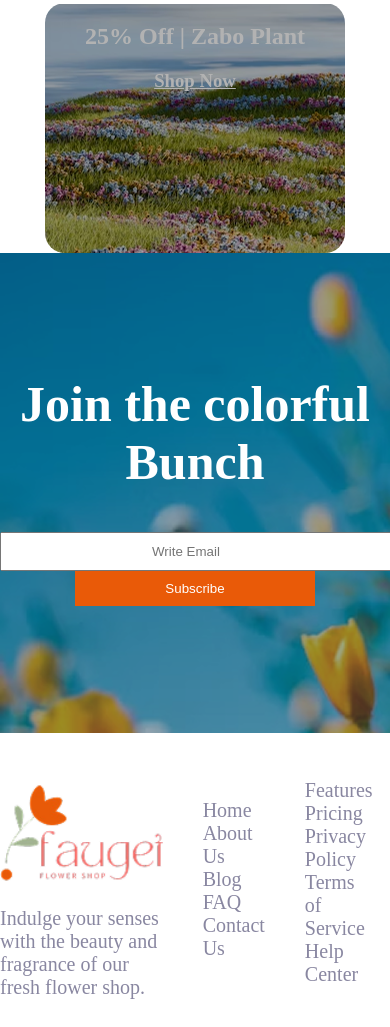
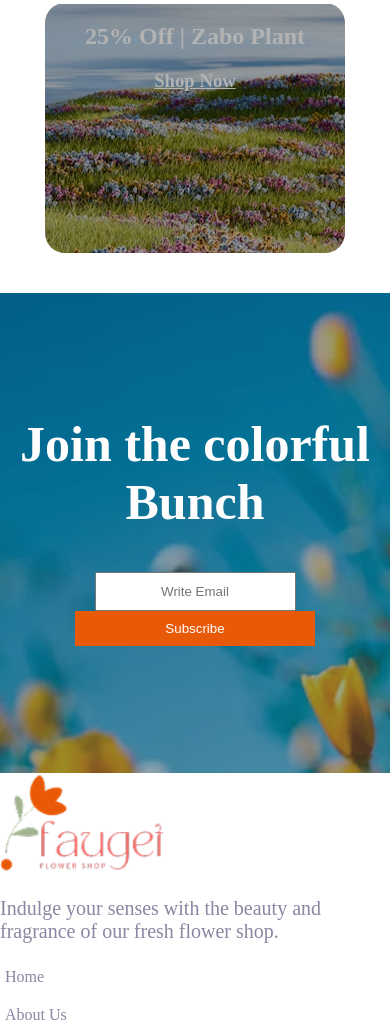
Before and after one commit to omairabi/my-assignment2, a plain HTML site: page index.html in a window 390 px wide. Shown: the part 5816-6843 px from the top of the page. Drawn offline with Linux system fonts and the light colour scheme.

Commit message:
made footer section responsive

```diff
--- a/styles/styles.css
+++ b/styles/styles.css
@@ -114,8 +114,6 @@ body{
 /* flower and plant lover section styles */
   .plant-lover-title{
     display:flex;
-
-
     gap: 50px;
     margin-top: 200px;
   }
@@ -189,7 +187,7 @@ body{
       }
       .input{
         padding: 10px 150px 10px;
-        margin-right: 10px;
+        /* margin-right: 10px; */
       }
       .gap{
         justify-content: center;
@@ -201,11 +199,11 @@ body{
         color: white;
         padding: 10px 90px 10px;
         border: 0px;
-        margin: 0;
 
       }
-      .log-img{
-        margin-top: 50px;
+
+      .long-img-about{
+        margin-top: 40px;
       }
       .log-p{
         font-size: 20px;
@@ -214,26 +212,37 @@ body{
         margin-top: 30px;
 
       }
-      .list-1{
-        padding-top: 20px;
+      .list-1, .list-2{
+        display:flex;
+        flex-direction: column;
+        gap: 20px;
+
       }
       .none{
         list-style: none;
-        font-size: 20px;
+        margin-right: 30px;
+        gap: 50px;
 
+
+      }
+      .home{
+        margin-bottom: 30px;
+        gap: 40px;
       }
       .main-div{
         display: flex;
         margin: auto;
+        justify-content: center;
       }
       .div-2{
         display: flex;
       }
       .list-3{
         display: flex;
+        align-items: center;
       }
       .logos{
-        padding-right: 30px;
+        margin-right: 30px;
       }
 
 /* responsive section */
@@ -254,7 +263,7 @@ body{
     .section-description, .banner-img{
         padding: 0;
     }
-    .card{
+    .card, .main-div{
         flex-direction: column;
         grid-template-columns: repeat(2, 1fr);
     }
@@ -278,8 +287,44 @@ body{
         flex-direction: column;
     }
     .long-img{
-        width: 100%;
-    }
+        width: 10
+     }
+     .input{
+        padding: 10px ;
+        text-align: center;
+        margin-right: 0;
+     }
+     .btn{
+        margin: 0;
+        margin-left: 0;
+     }
+     .main-div{
+        gap: 0;
+        flex-direction: column;
+     }
+      .list-2{
+        margin: 0;
+        border: none;
+        padding: 5px;
+        margin-top: 0;
+     }
+     .home{
+        margin-bottom: 0;
+        margin-top: 0;
+     }
+     .list-1{
+        margin-top: 0;
+        margin-left: 0;
+        margin-right: 0;
+        padding: 5px;
+        margin-bottom: 0;
+     }
+     .div-2{
+        margin-top: 5px;
+     }
 
 
-}
+
+
+
+    }
```
Also changed, not shown: index.html (+5 -5 lines).
